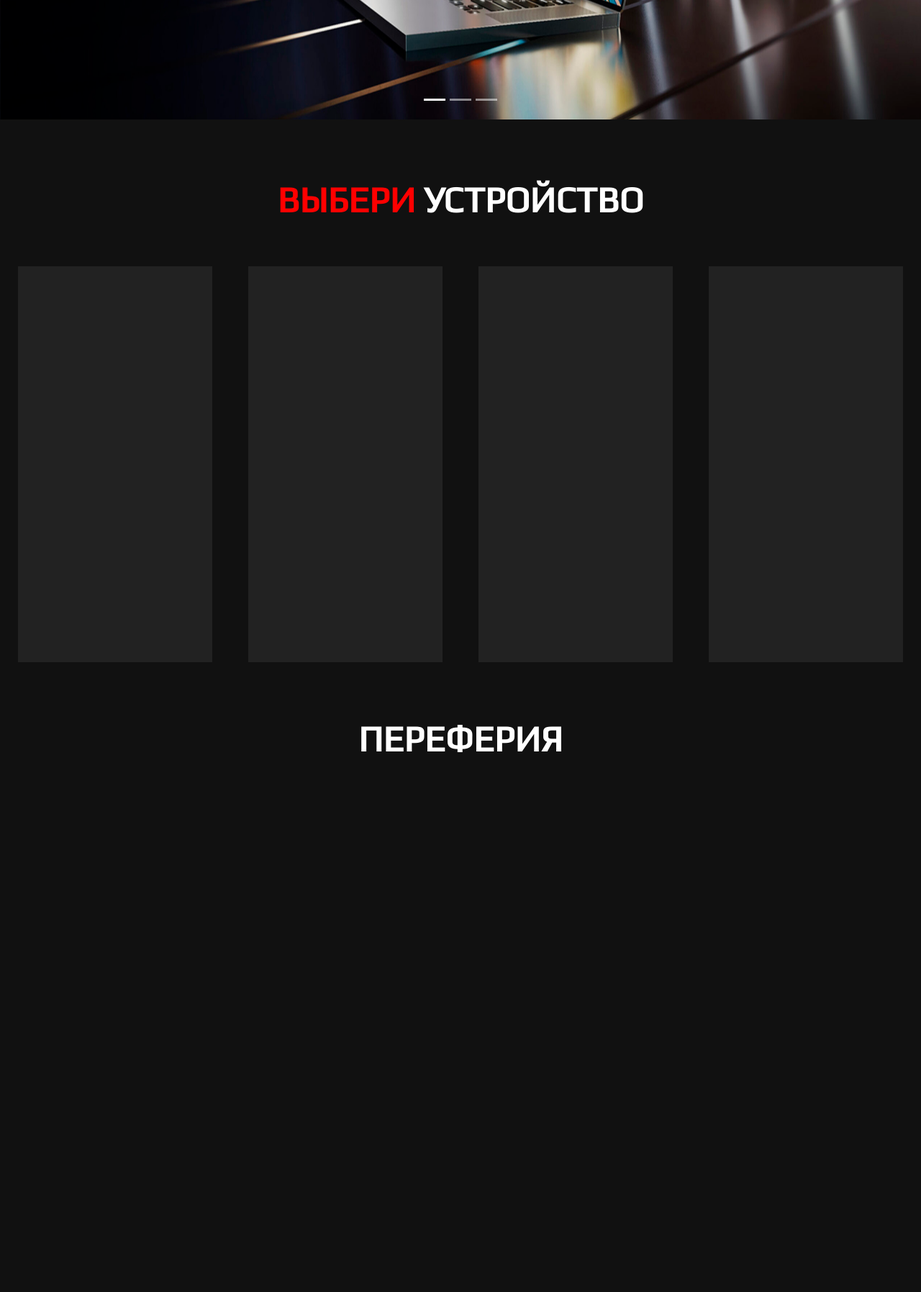
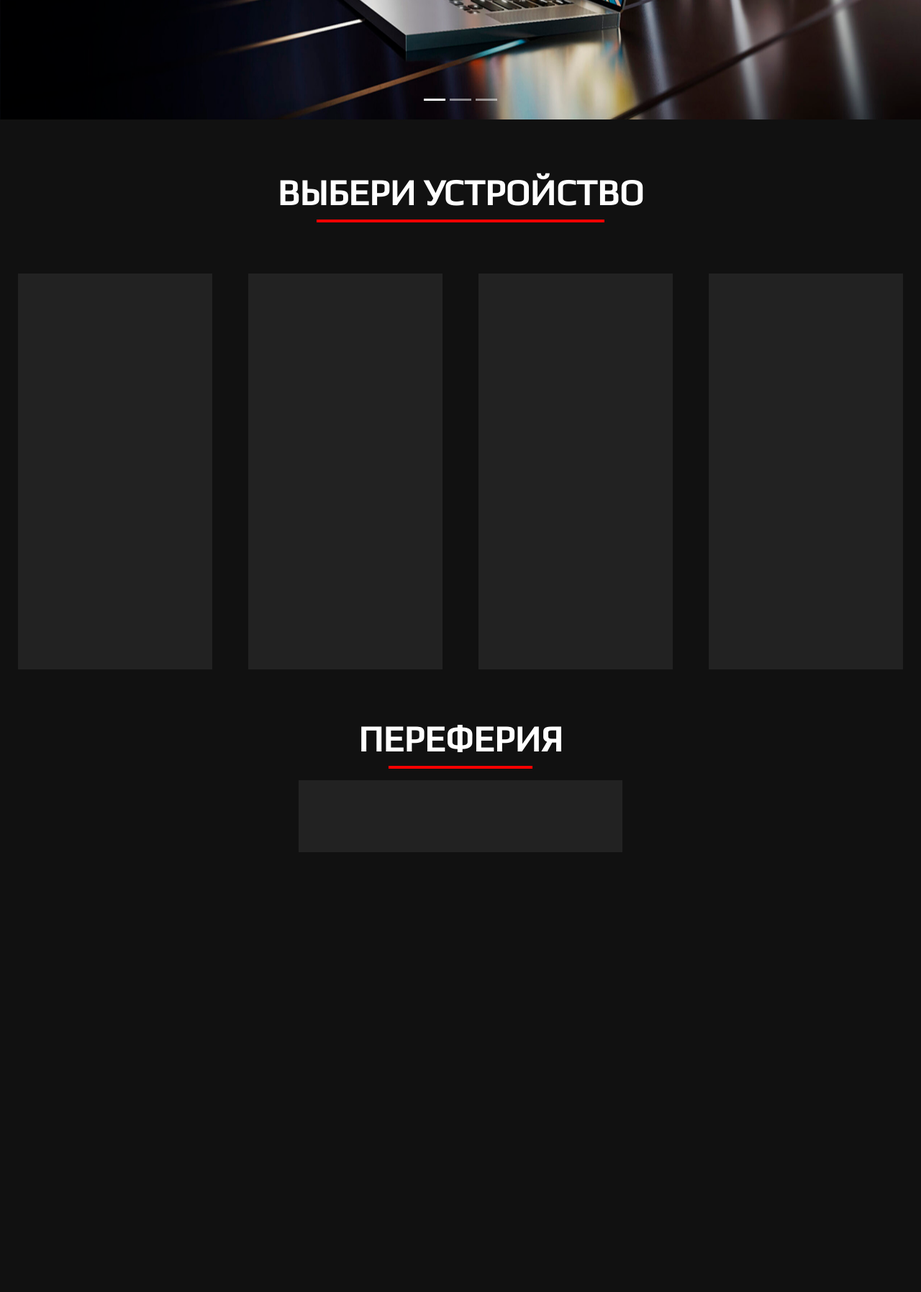
Before and after one commit to dnomokonov/Internet-shopping, a PHP site: page /main.html in a window 1280 px wide. Shown: the part 724-2519 px from the top of the page at 72% size. Run offline with PHP 8.4, Linux system fonts and the light colour scheme; some libraries are stand-ins or nearby versions.

Commit message:
Добавление стилей к блоку

```diff
--- a/main.html
+++ b/main.html
@@ -59,7 +59,8 @@
 
 
       <div class="list-check">
-        <h2>Выбери <span>устройство</span></h2>
+        <h2>Выбери устройство</h2>
+        <hr>
         <div class="product-item">
             <div class="box1">
 
@@ -78,14 +79,17 @@
 
       <div class="perefer">
         <h2>Переферия</h2>
-        <div class="monitors">
+        <hr>
+        <div class="item">
+          <div class="item-p">
 
-        </div>
-        <div class="headphones">
+          </div>
+          <div class="item-p">
 
-        </div>
-        <div class="microphone">
+          </div>
+          <div class="item-p">
 
+          </div>
         </div>
       </div>
 
--- a/style/main.css
+++ b/style/main.css
@@ -95,10 +95,13 @@ main{
     text-transform: uppercase;
     font-size: 50px;
     font-weight: 700;
-    color: red;
+    color: white;
 }
-.list-check span{
-    color: white;
+.list-check hr{
+    width: 400px;
+    border: 2px solid rgb(255, 0, 0);
+    margin-top: 0px;
+    opacity: 100%;
 }
 .product-item{
     width: 100%;
@@ -121,9 +124,33 @@ main{
     background-color: rgb(41, 41, 41);
     transition: all 0.4s ease-out;
 }
+.perefer{
+    width: 100%;
+    height: 800px;
+    display: flex;
+    align-items: center;
+    flex-direction: column;
+}
 .perefer h2{
     text-transform: uppercase;
     font-size: 50px;
     font-weight: 700;
     color: rgb(255, 255, 255);
 }
+.perefer hr{
+    width: 200px;
+    border: 2px solid rgb(255, 0, 0);
+    margin-top: 0px;
+    opacity: 100%;
+}
+.item{
+    width: 100%;
+    height: 500px;
+    display: flex;
+    justify-content: center;
+}
+.item-p{
+    width: 150px;
+    height: 100px;
+    background-color: rgb(34, 34, 34);
+}
```
